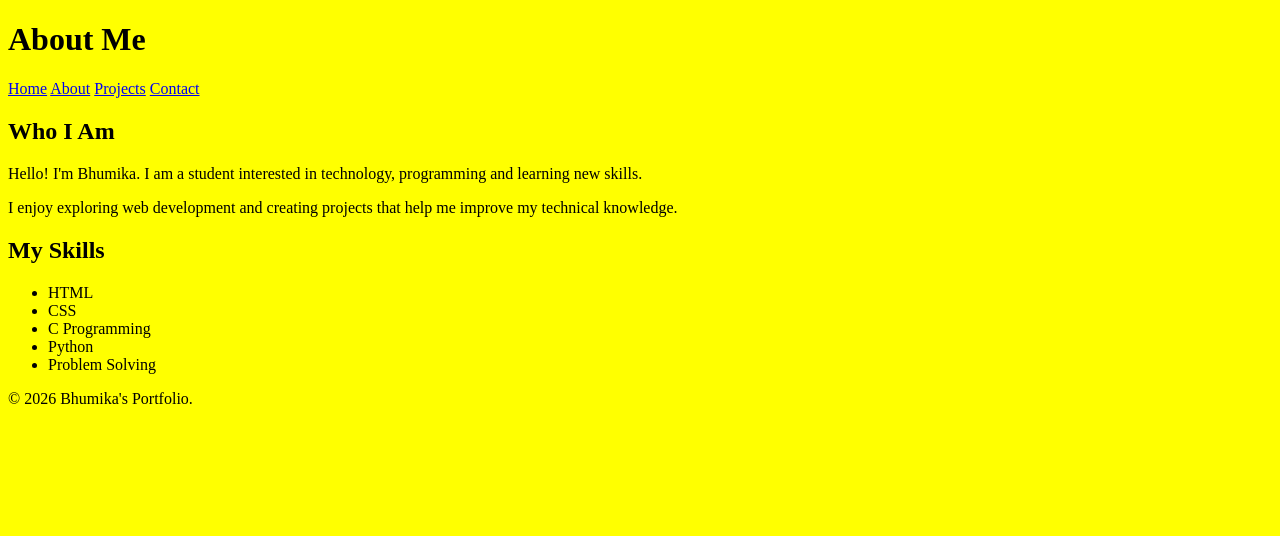
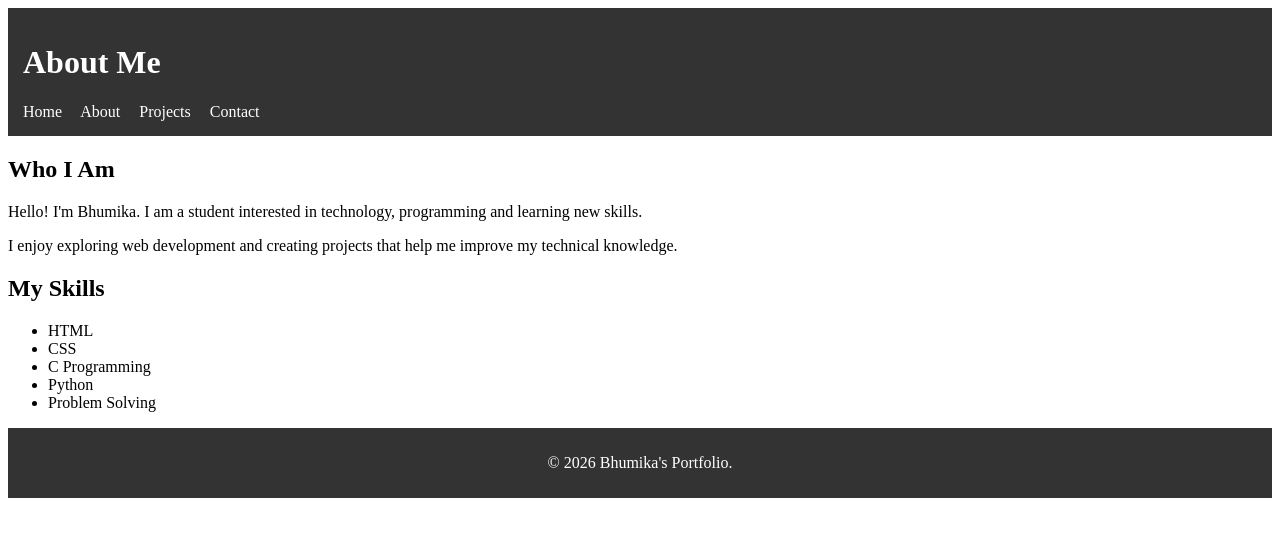
Before and after one commit to bhumikaitoshi23/my-portfolio, a plain HTML site: page about.html in a window 1280 px wide. Drawn offline with Linux system fonts and the light colour scheme.

Commit message:
Add header, nav, and footer styles to style.css
Added styling for header, navigation links, and footer.

```diff
--- a/style.css
+++ b/style.css
@@ -1,3 +1,21 @@
-body {
-  background-color: yellow;
+/* Header styling */
+header {
+  background-color: #333; /* dark background */
+  color: white;           /* white text */
+  padding: 15px;
 }
+
+/* Navigation links */
+nav a {
+  color: white;
+  margin-right: 15px;
+  text-decoration: none;
+}
+
+/* Footer styling */
+footer {
+  background-color: #333;
+  color: white;
+  text-align: center;
+  padding: 10px;
+}
```
